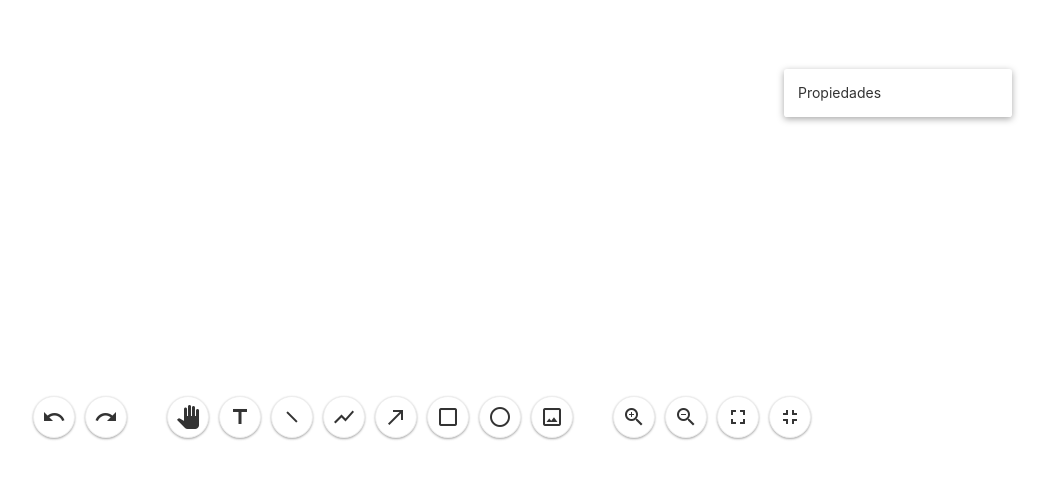
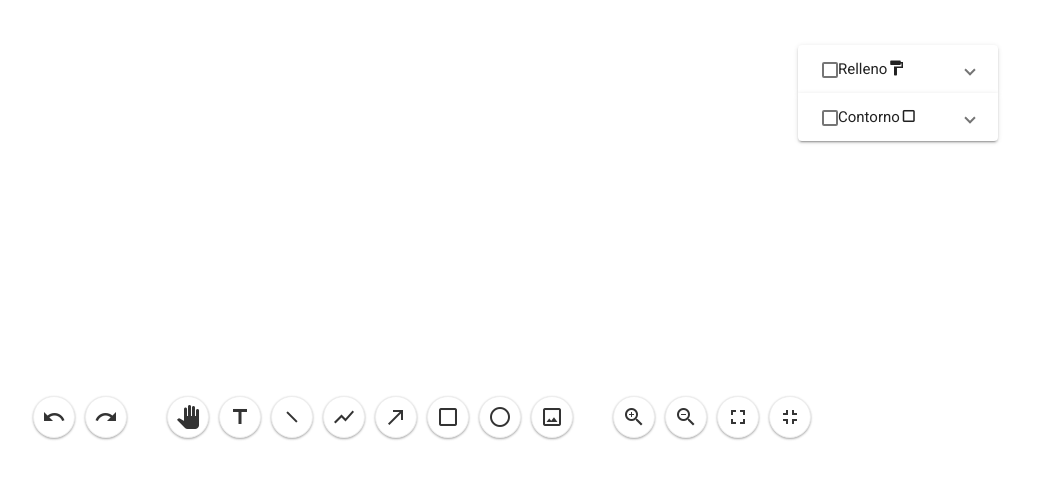
Before and after one commit to jeissonmgz/whiteboard, an Angular app: page / in a window 1280 px wide. Shown: the part 307-786 px from the top of the page, without its empty margins (218-1265 px from the left). Built offline with nearby package versions, Linux system fonts and the light colour scheme.

Commit message:
Implementar acordeon en propiedades

```diff
--- a/src/app/app.module.ts
+++ b/src/app/app.module.ts
@@ -6,6 +6,8 @@ import { AppComponent } from './app.component';
 import { BrowserAnimationsModule } from '@angular/platform-browser/animations';
 
 import { MatSliderModule } from '@angular/material/slider';
+import {MatExpansionModule} from '@angular/material/expansion';
+import {MatCheckboxModule} from '@angular/material/checkbox';
 import { ControlComponent } from './control/control.component';
 import { ButtonComponent } from './control/button/button.component';
 import { PropertyComponent } from './property/property.component';
@@ -20,7 +22,8 @@ import { PropertyComponent } from './property/property.component';
   imports: [
     BrowserModule,
     AppRoutingModule,
-    MatSliderModule,
+    MatExpansionModule,
+    MatCheckboxModule,
     BrowserAnimationsModule
   ],
   providers: [],
--- a/src/app/property/property.component.html
+++ b/src/app/property/property.component.html
@@ -1,3 +1,23 @@
 <div class="container">
-    Propiedades
+    <mat-accordion multi="true">
+
+        <mat-expansion-panel>
+          <mat-expansion-panel-header>
+            <mat-checkbox (click)="$event.stopPropagation()"></mat-checkbox> Relleno <i class="material-icons">format_paint</i>
+          </mat-expansion-panel-header>
+
+          This the expansion 1 content
+
+        </mat-expansion-panel>
+
+        <mat-expansion-panel>
+          <mat-expansion-panel-header>
+            <mat-checkbox (click)="$event.stopPropagation()"></mat-checkbox>Contorno<i class="material-icons">crop_square</i>
+          </mat-expansion-panel-header>
+
+          This the expansion 2 content
+
+        </mat-expansion-panel>
+
+      </mat-accordion>
 </div>
--- a/src/app/property/property.component.sass
+++ b/src/app/property/property.component.sass
@@ -1,7 +1,8 @@
 .container
     cursor: pointer
-    box-shadow: 0 2px 7px rgba(black, 0.35)
+    // box-shadow: 0 2px 7px rgba(black, 0.35)
     width: 200px
+    max-height: 75vh
     cursor: pointer
     position: absolute
     padding: 1em
@@ -10,3 +11,5 @@
     right: 50px
     -webkit-transform: translateY(-50%)
     transform: translateY(-50%)
+i
+    font-size: 18px
```
